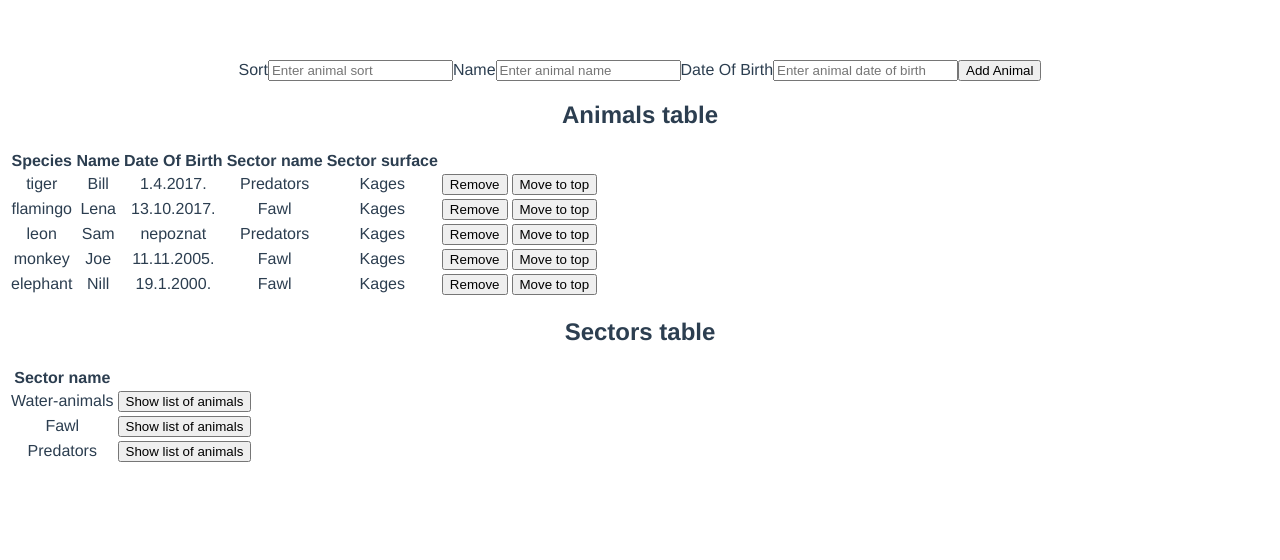
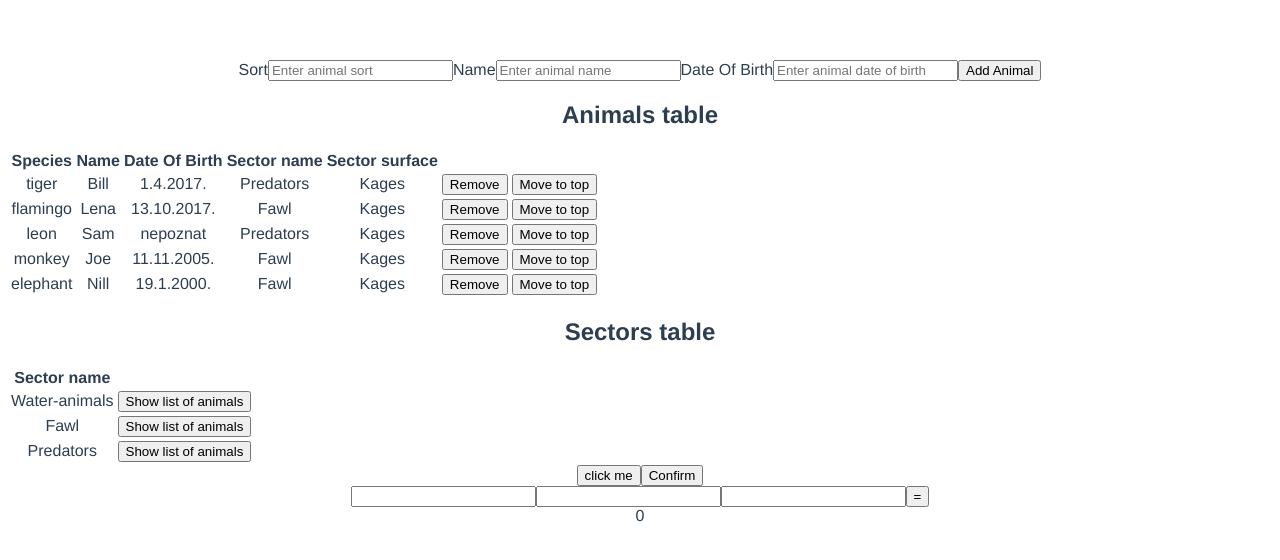
Before and after one commit to brankaDakic10/vue_zoo, a Vue app: page / in a window 1280 px wide. Shown: the top 560 px of the page. Built offline with nearby package versions, Linux system fonts and the light colour scheme.

Commit message:
Added DisabledButton,ConfirmButton and SimpleCalculator

```diff
--- a/src/App.vue
+++ b/src/App.vue
@@ -2,16 +2,21 @@
   <div id="app">
 
     <AnimalList/>
+    <ButtonDisabled/>
+    <SimpleCalculator/>
   </div>
 </template>
 
 <script>
 import AnimalList from './components/AnimalList.vue'
-
+import  ButtonDisabled from './components/ButtonDisabled.vue'
+import  SimpleCalculator from './components/SimpleCalculator.vue'
 export default {
   name: 'app',
   components: {
-    AnimalList
+    AnimalList,
+    ButtonDisabled,
+    SimpleCalculator
   }
 }
 </script>
--- a/src/components/AnimalList.vue
+++ b/src/components/AnimalList.vue
@@ -52,6 +52,8 @@
   </tbody>
   </table>
 
+
+
   </div>
 </template>
 
@@ -70,6 +72,7 @@ export default {
   name: 'AnimalList',
   data(){
     return{
+
       sectors:sectors,
       animals:[
           {sort:'tiger',name:'Bill',dateOfBirth:'1.4.2017.',sector:sectors[2]},
--- /dev/null
+++ b/src/components/ButtonDisabled.vue
@@ -0,0 +1,60 @@
+<template>
+  <div >
+      <button :disabled="isDisabled" @click="disableButton"> click me</button>
+      <button @click="confirm">{{ label }}</button>
+  </div>
+</template>
+
+<script>
+export default {
+  data(){
+      return {
+          isDisabled: false,
+          label: 'Confirm'
+      }
+  },
+  methods:{
+      disableButton(){
+          this.isDisabled = true
+          setTimeout(()=> {
+              this.isDisabled = false
+          }, 3000)
+      },
+      confirm(){
+        if (this.label === 'are u sure?'){
+          this.label = "Success"
+        }
+        else{
+          this.label = "are u sure?"
+        }
+        if (this.timeout){
+          clearTimeout(this.timeout)
+          this.timeout = null
+          return
+        }
+        if (this.label === 'Success'){
+        this.label.setTimeout(()=>{
+          this.label = "confirm"
+        }, 3000)
+      }}
+  }
+}
+</script>
+
+<!-- Add "scoped" attribute to limit CSS to this component only -->
+<style scoped>
+h3 {
+  margin: 40px 0 0;
+}
+ul {
+  list-style-type: none;
+  padding: 0;
+}
+li {
+  display: inline-block;
+  margin: 0 10px;
+}
+a {
+  color: #42b983;
+}
+</style>
--- /dev/null
+++ b/src/components/SimpleCalculator.vue
@@ -0,0 +1,49 @@
+<template>
+  <div>
+    <form @submit.prevent="calculate">
+      <input v-model="firstParam" />
+      <input v-model="operation" />
+      <input v-model="secondParam" />
+      <button type="submit">=</button>
+    </form>
+    {{ result }}
+  </div>
+
+</template>
+
+<script>
+export default {
+  data() {
+    return {
+      result: 0,
+      firstParam: '',
+      secondParam: '',
+      operation: ''
+    }
+  },
+  methods: {
+    calculate() {
+      if (isNaN(Number(this.firstParam)) || isNaN(Number(this.secondParam))) {
+        this.result = 'Please use numbers'
+      }
+      switch (this.operation) {
+        case '+':
+          this.result = parseFloat(this.firstParam) + parseFloat(this.secondParam)
+          break;
+        case '-':
+          this.result = parseFloat(this.firstParam) - parseFloat(this.secondParam)
+          break;
+        case '*':
+          this.result = parseFloat(this.firstParam) * parseFloat(this.secondParam)
+          break;
+        case '/':
+          this.result = parseFloat(this.firstParam) / parseFloat(this.secondParam)
+          break;
+        default:
+          console.log('Unsuported operation')
+          break;
+      }
+    }
+  }
+}
+</script>
```
